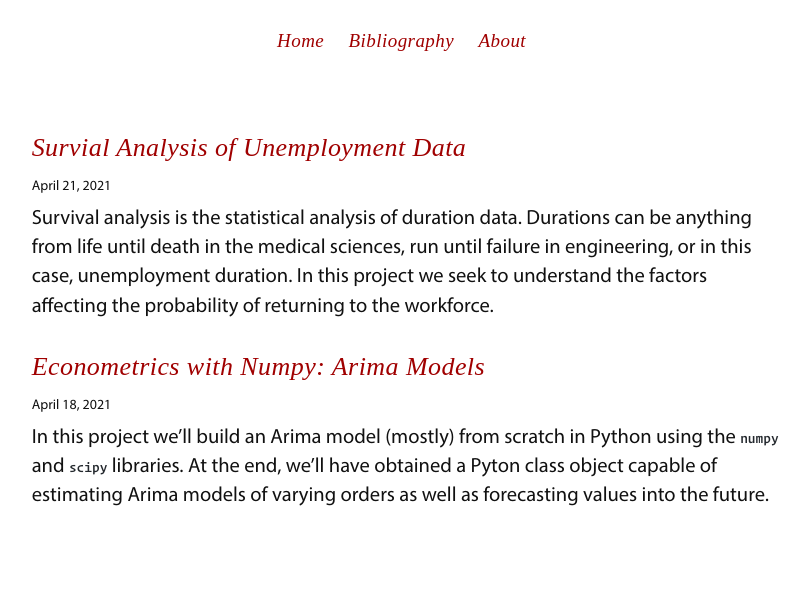
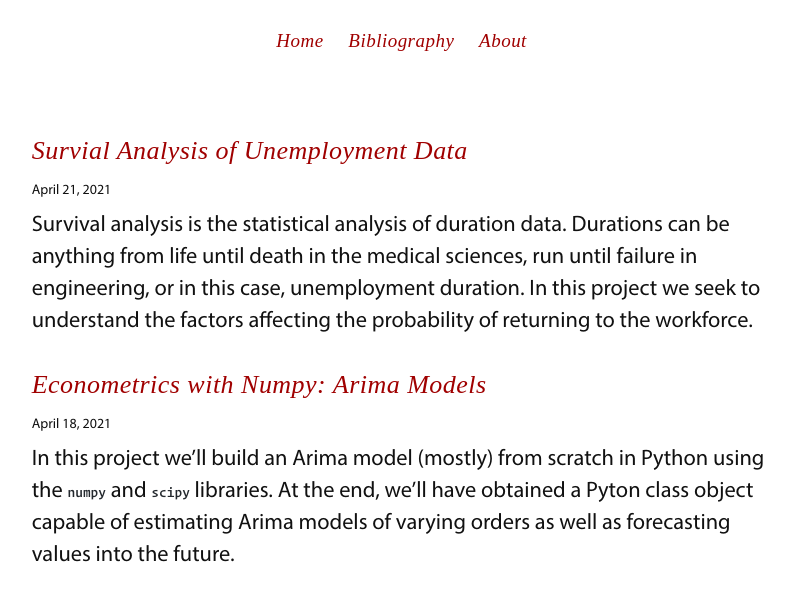
Before and after one commit to mhoirup/mhoirup.github.io, a Jekyll site: the page built from index.html, in a window 1280 px wide. Shown: the top 601 px of the page, without its empty margins (240-1049 px from the left). Built offline with Jekyll 4.4.1, drawn with Linux system fonts in a browser that asks for light colours.

Commit message:
adjust font sizes

```diff
--- a/css/tufte.scss
+++ b/css/tufte.scss
@@ -25,7 +25,12 @@
     text-align: baseline;
     -webkit-font-smoothing: antialiased;
     -moz-osx-font-smoothing: grayscale;
+    // font-size: 11pt;
+}
+
+p {
     font-size: 11pt;
+
 }
 
 body {
```
